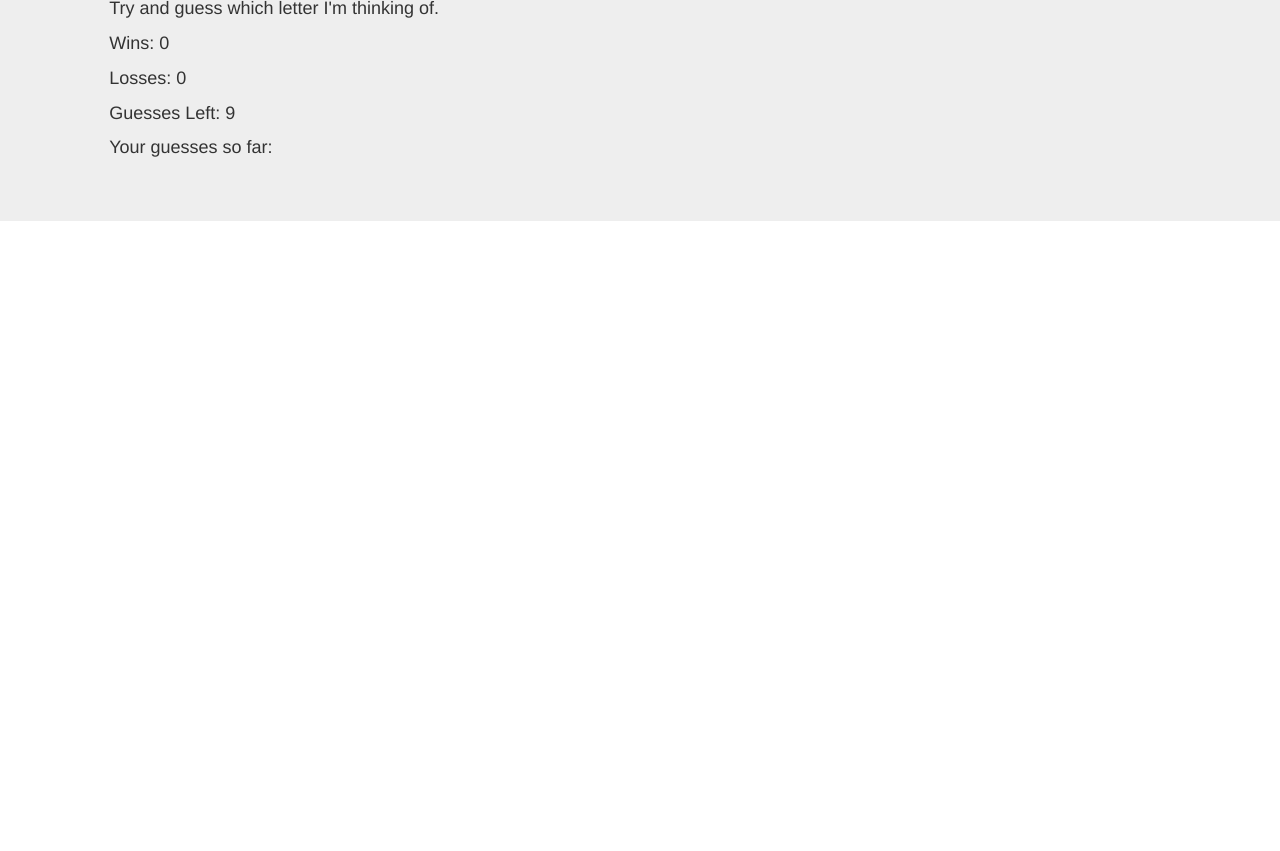
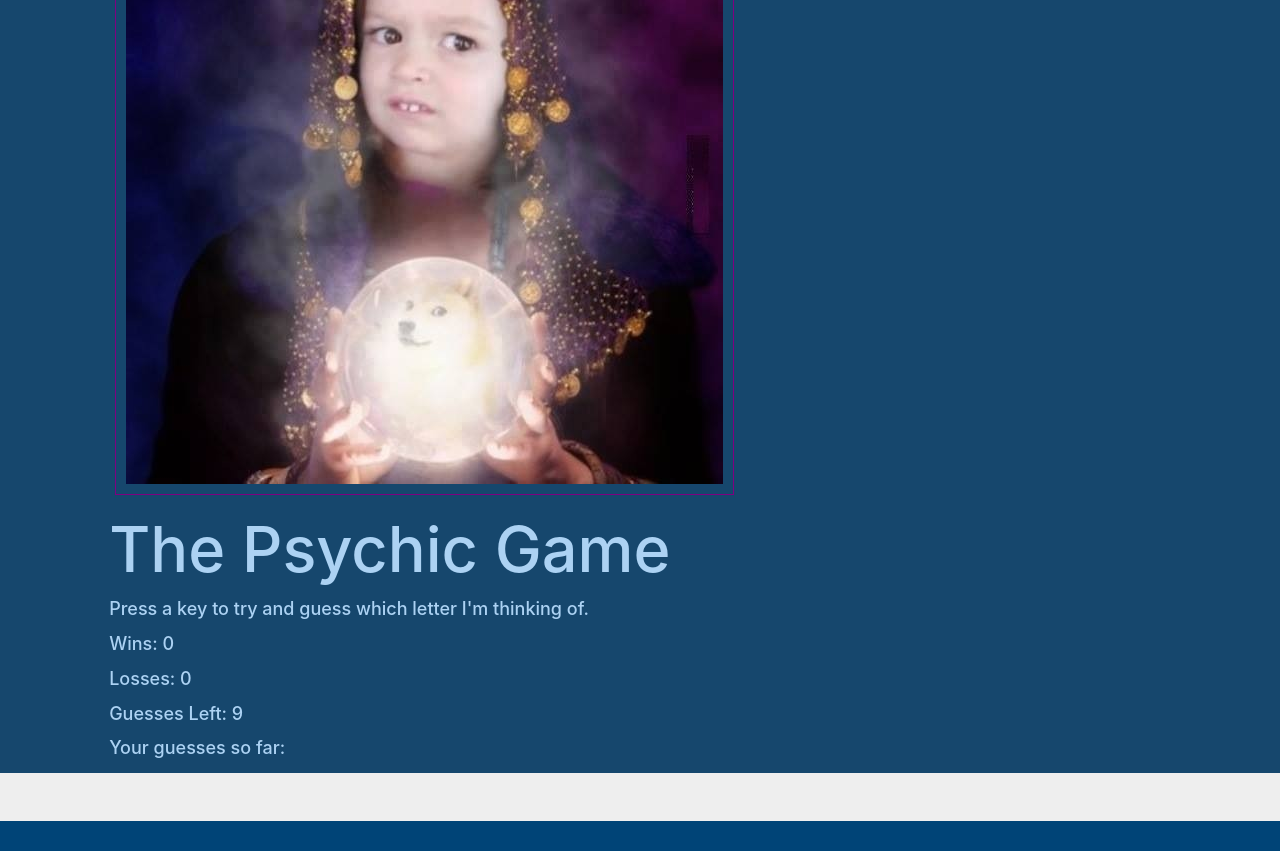
Before and after one commit to t-alex-b/psychic-game, a plain HTML site: page index.html in a window 1280 px wide. Shown: the part 193-1044 px from the top of the page. Before the commit the page ends 800 px from the top, so only its background shows below. Drawn offline with Linux system fonts and the light colour scheme.

Commit message:
added img

```diff
--- a/assets/css/style.css
+++ b/assets/css/style.css
@@ -0,0 +1,15 @@
+body {
+	background-color: #004477;
+	font-family: '-apple-system', 'BlinkMacSystemFont', 'Segoe UI', 'Roboto', 'Oxygen', 'Ubuntu', 'Cantarell', 'Open Sans', 'Helvetica Neue', 'sans-serif';
+}
+
+.img-responsive {
+	float: right;
+	padding: 10px;
+	border: 1px, solid, purple;
+}
+
+div {
+	background-color: #16476d;
+	color: rgb(172, 210, 243);
+}
--- a/index.html
+++ b/index.html
@@ -1,6 +1,5 @@
-
 <!DOCTYPE html>
-<html>
+<html lang="en">
 
 <head>
 	<title>A Psychic Game</title>
@@ -18,19 +17,31 @@
 		<div class="row">
 			<div class="col-md-1"></div>
 			<div class="col-md-6">
-					<img src="" class="img-responsive" alt="psychic">
+				<img src="assets/images/psychic.jpg" class="img-responsive" alt="psychic">
 			</div>
 			<div class="col-md-5"></div>
 		</div>
 		<div class="row">
 			<div class="col-md-1"></div>
 			<div class="col-md-6" id="game">
-					<p><h1>The Psychic Game</h1></p>
-					<p><h4>Try and guess which letter I'm thinking of.</h4></p>
-					<p><h4>Wins: 0</h4></p>
-					<p><h4>Losses: 0</h4></p>
-					<p><h4>Guesses Left: 9</h4></p>
-					<p><h4>Your guesses so far: </h4></p>
+				<p>
+					<h1>The Psychic Game</h1>
+				</p>
+				<p>
+					<h4>Press a key to try and guess which letter I'm thinking of.</h4>
+				</p>
+				<p>
+					<h4>Wins: 0</h4>
+				</p>
+				<p>
+					<h4>Losses: 0</h4>
+				</p>
+				<p>
+					<h4>Guesses Left: 9</h4>
+				</p>
+				<p>
+					<h4>Your guesses so far: </h4>
+				</p>
 			</div>
 			<div class="col-md-5"></div>
 		</div>
```
Also changed, not shown: assets/images/psychic.jpg (added). Lines whose indentation alone changed are shown as unchanged.
